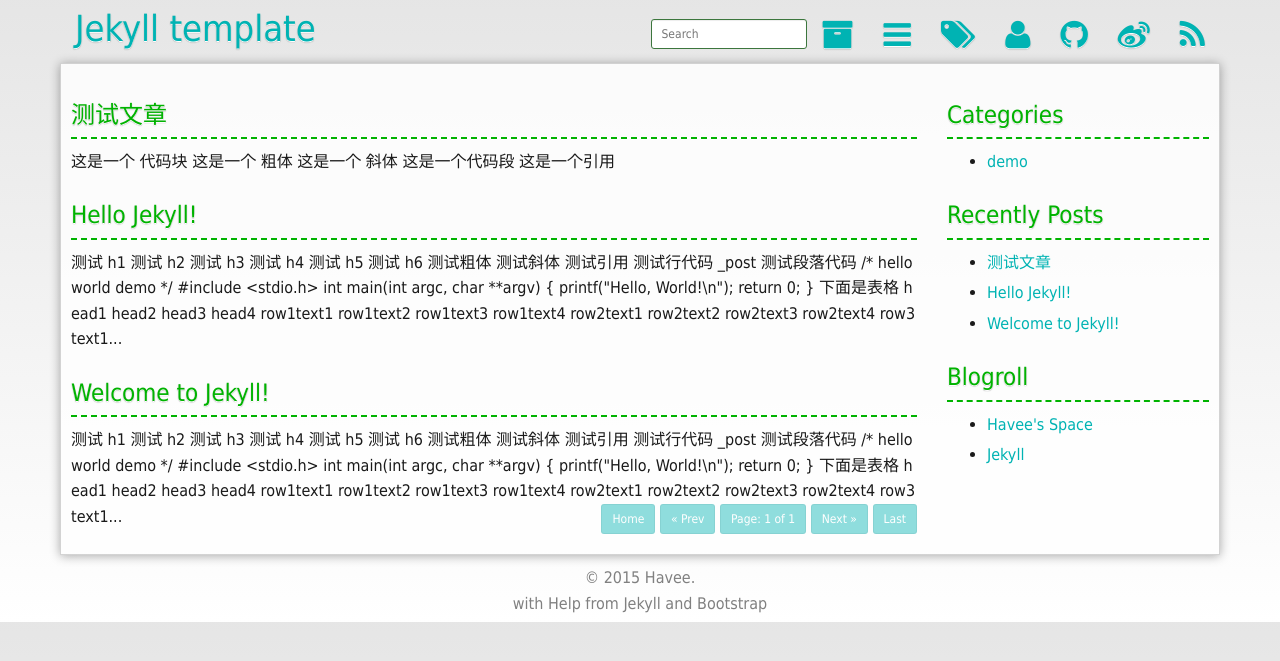
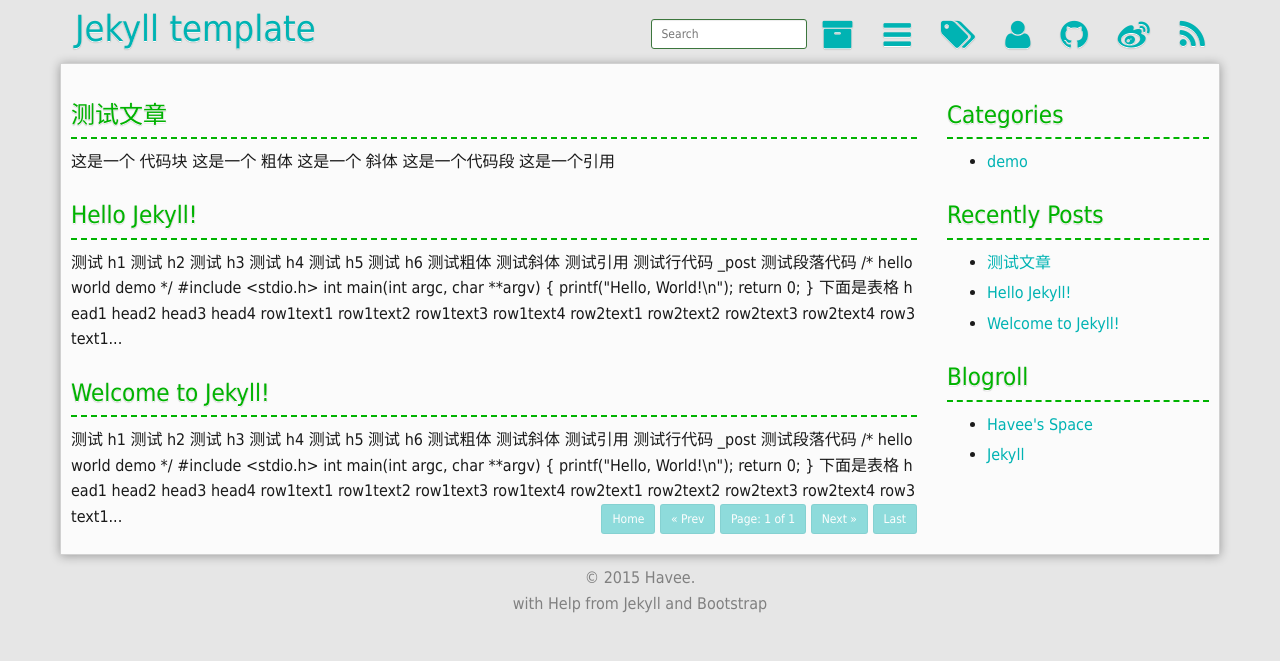
Before and after one commit to tgist/tgist.github.io, a Jekyll site: the page built from index.html, in a window 1280 px wide. Shown: the top 661 px of the page. Built offline with Jekyll 4.4.1, drawn with Linux system fonts in a browser that asks for light colours; Markdown is read by kramdown in place of the engine named in the settings; the list of posts is cut into pages by our own code.

Commit message:
update sass

```diff
--- a/assets/_sass/_havee.scss
+++ b/assets/_sass/_havee.scss
@@ -23,7 +23,7 @@ body {
   line-height: 1.6;
   word-break: break-all;
   color: lighten($base08, 10%);
-  background: linear-gradient(180deg, darken($base07, 10%), $base07);
+  background: darken($base07, 10%);
   @include sans-serif;
   * {
     transition: all .2s;
```
